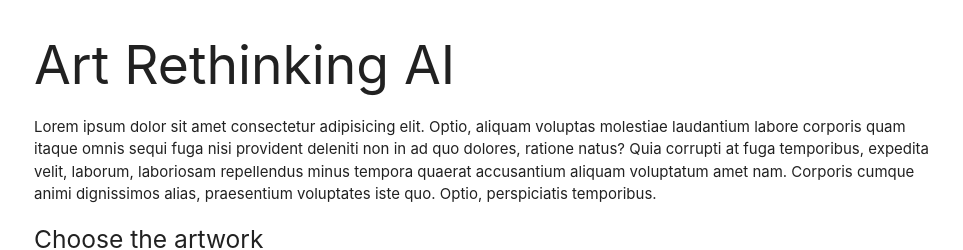
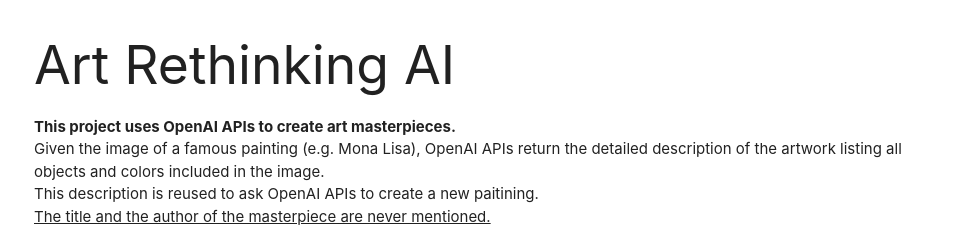
Before and after one commit to special-kate/image-generator-with-OpenAI, a Next.js app: page / in a window 1280 px wide. Shown: the top 250 px of the page, without its empty margins (158-1121 px from the left). Built offline with nearby package versions, Linux system fonts and the light colour scheme; no server answers.

Commit message:
chore: added real text in Introduction

```diff
--- a/src/app/components/Introduction.tsx
+++ b/src/app/components/Introduction.tsx
@@ -1,13 +1,15 @@
 export default function Introduction() {
   return (
     <div className="row">
-      Lorem ipsum dolor sit amet consectetur adipisicing elit. Optio, aliquam
-      voluptas molestiae laudantium labore corporis quam itaque omnis sequi fuga
-      nisi provident deleniti non in ad quo dolores, ratione natus? Quia
-      corrupti at fuga temporibus, expedita velit, laborum, laboriosam
-      repellendus minus tempora quaerat accusantium aliquam voluptatum amet nam.
-      Corporis cumque animi dignissimos alias, praesentium voluptates iste quo.
-      Optio, perspiciatis temporibus.
+      <b>This project uses OpenAI APIs to create art masterpieces.</b>
+      <br />
+      Given the image of a famous painting (e.g. Mona Lisa), OpenAI APIs return
+      the detailed description of the artwork listing all objects and colors
+      included in the image.
+      <br />
+      This description is reused to ask OpenAI APIs to create a new paitining.
+      <br />
+      <u>The title and the author of the masterpiece are never mentioned.</u>
     </div>
   );
 }
```
Also changed, not shown: 1 other file (tests, documents, lock files or other folders).
